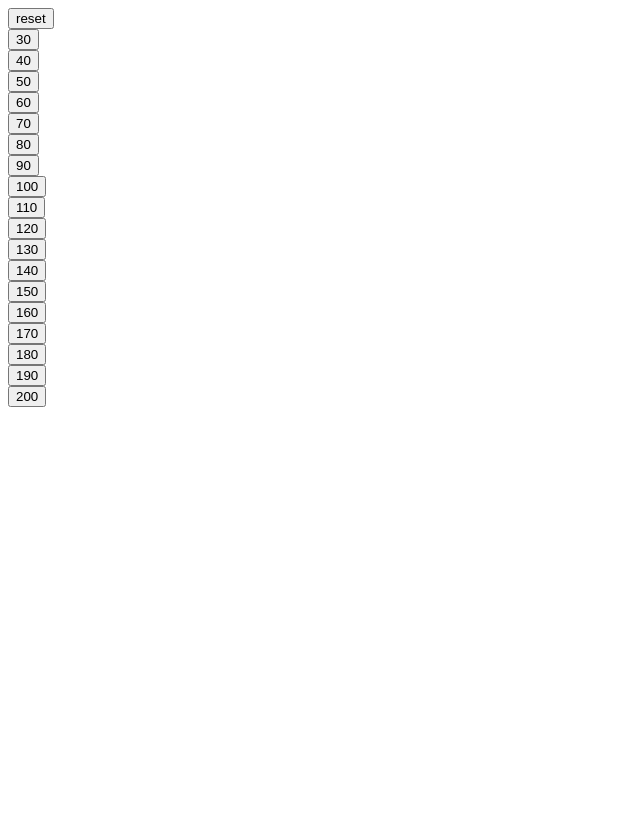
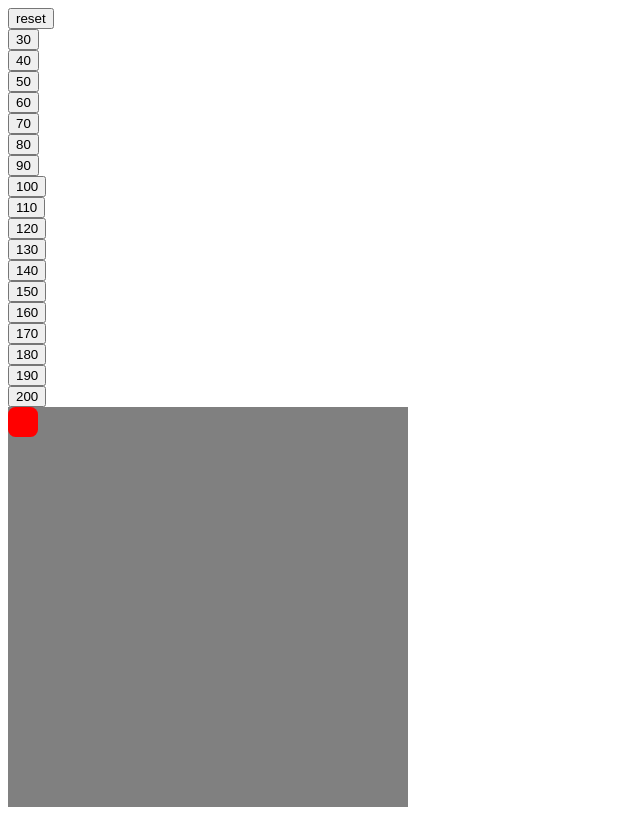
Before and after one commit to flooose/metronome, a React app: page / in a window 1280 px wide. Shown: the whole page, without its empty margins (0-640 px from the left). Built offline with nearby package versions, Linux system fonts and the light colour scheme.

Commit message:
[WIP] add css

```diff
--- /dev/null
+++ b/src/css/metronome.css
@@ -0,0 +1,27 @@
+@keyframes circle {
+  /* see http://lea.verou.me/css-4d/#circle-demo-3 */
+  from { transform: rotate(0deg)
+                    translate(-185px)
+                    rotate(0deg);
+  }
+  to {   transform: rotate(360deg)
+                    translate(-185px)
+                    rotate(-360deg);
+  }}
+
+.blub {
+  width: 400px;
+  height: 400px;
+  /* border-radius: 50%; */
+  background-color: gray;
+}
+
+.flupp {
+  width: 30px;
+  height: 30px;
+  border-radius: 25%;
+  background-color: red;
+  transform: translate(185px, 185px) rotate(90deg) infinite;
+  /* animation: circle 2s infinite linear; */
+  /* transform-origin: -185px; */
+}
--- a/src/index.jsx
+++ b/src/index.jsx
@@ -2,6 +2,7 @@ import React from 'react';
 import {AudioPlayer} from "./components/audio_player.jsx";
 const BEATS_PER_MINUTE = [null, 30, 40, 50, 60, 70, 80, 90, 100, 110, 120, 130, 140, 150, 160, 170, 180, 190, 200];
 const INITIAL_STATE = {bpm: null};
+import './css/metronome.css';
 
 export class Metronome extends React.Component {
 
@@ -38,6 +39,7 @@ export class Metronome extends React.Component {
               </div>
             );
           })}
+              <div className="blub"><div className="flupp"></div></div>
       </div>
     );
   }
```
